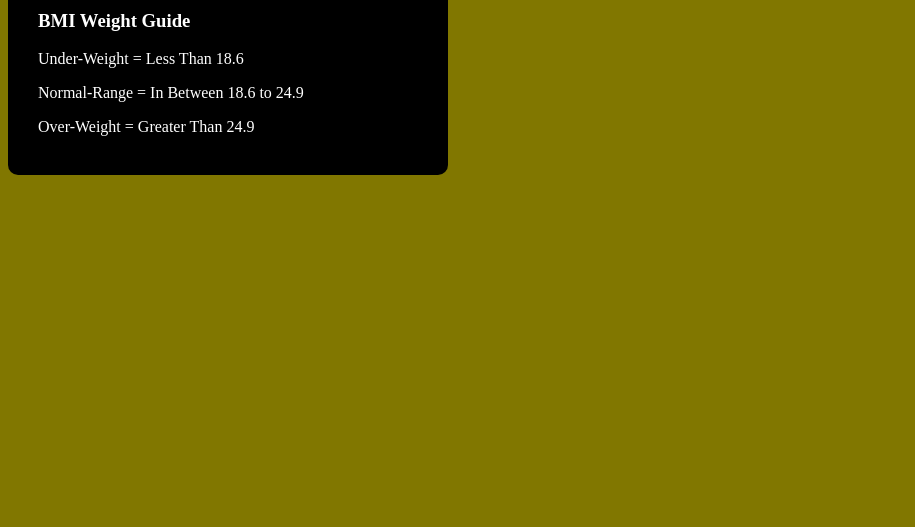
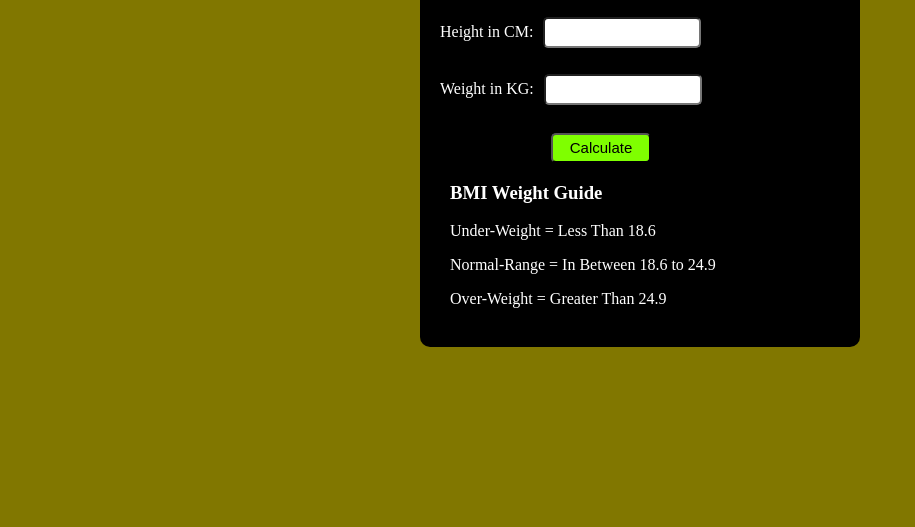
Before and after one commit to Ajay-soni18/Java-Script, a plain HTML site: page 07_project2/index.html in a window 1280 px wide. Shown: the part 273-800 px from the top of the page, without its empty margins (0-915 px from the left). Drawn offline with Linux system fonts and the light colour scheme.

Commit message:
small chnages

```diff
--- a/07_project2/style.css
+++ b/07_project2/style.css
@@ -1,5 +1,13 @@
 html{
     margin: 0;
+}
+body {
+    display: flex;
+    justify-content: center;
+    align-items: center;
+    height: 100vh;
+    margin: 0;
+    background-color: rgb(129, 119, 0); /* Move this from inline style to here */
 }
 .container{
     width : 400px;
```
